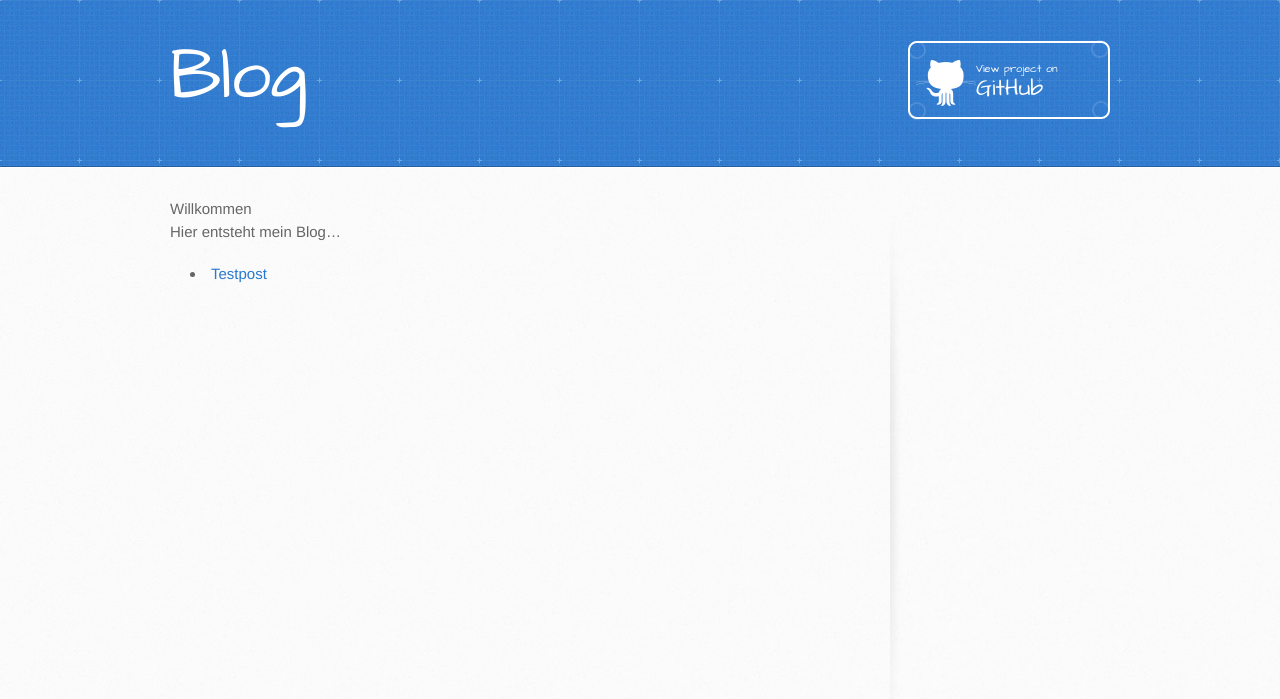
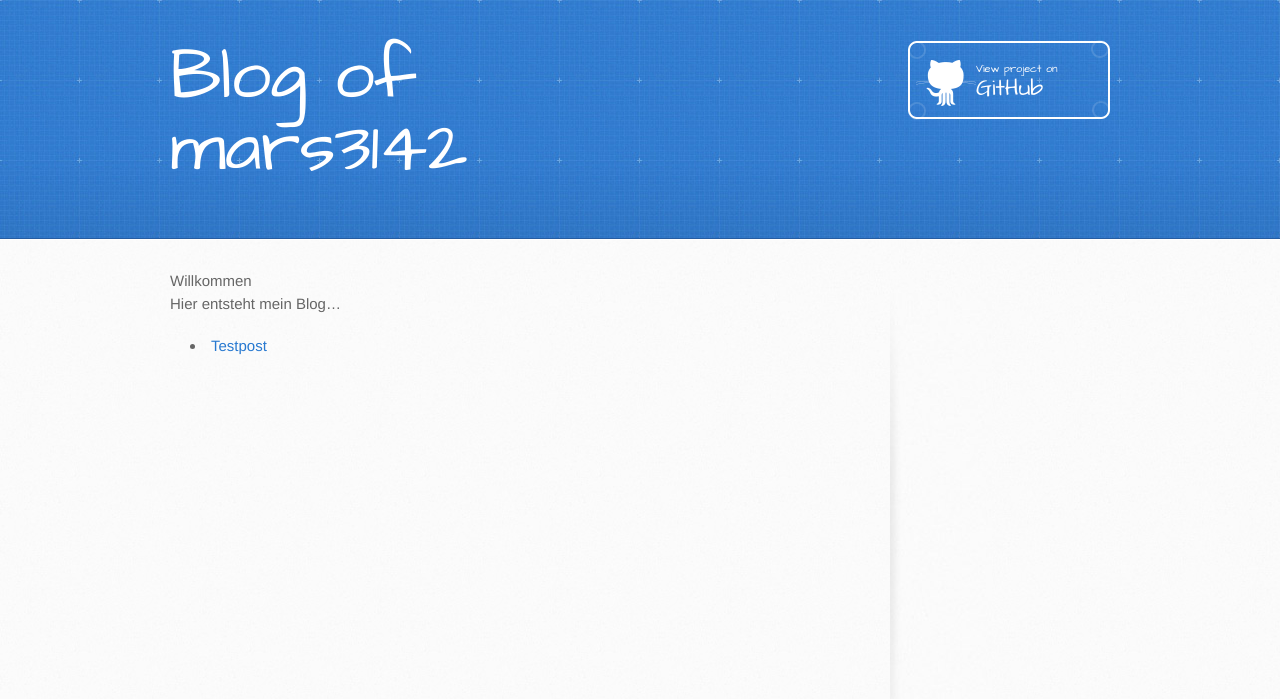
Before and after one commit to mars3142/blog, a Jekyll site: the page built from index.md, in a window 1280 px wide. Shown: the top 699 px of the page. Built offline with Jekyll 4.4.1, drawn with Linux system fonts in a browser that asks for light colours; nearby versions of some CDN libraries; library files that are not in the unit come from our copies; Markdown is read by kramdown in place of the engine named in the settings.

Commit message:
Layoutänderungen

```diff
--- a/_layouts/default.html
+++ b/_layouts/default.html
@@ -23,7 +23,7 @@
   <body>
     <header>
       <div class="inner">
-        <h1>Blog</h1>
+        <h1>Blog of mars3142</h1>
         <h2></h2>
         <a href="https://github.com/mars3142/blog" class="button"><small>View project on</small>GitHub</a>
       </div>
```
